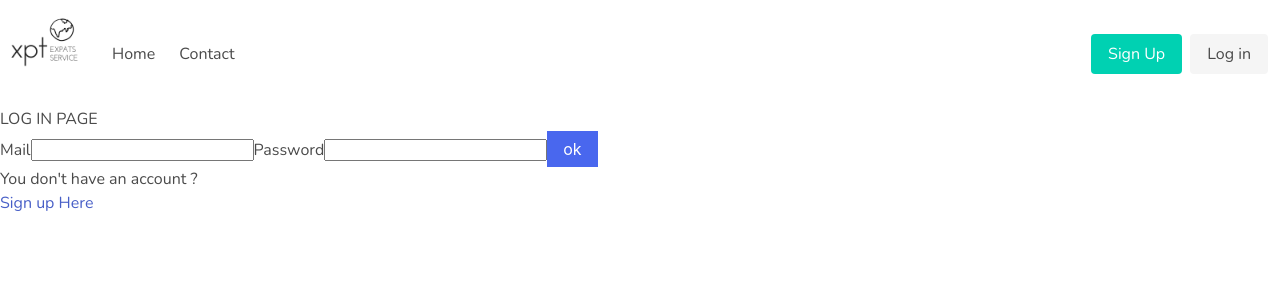
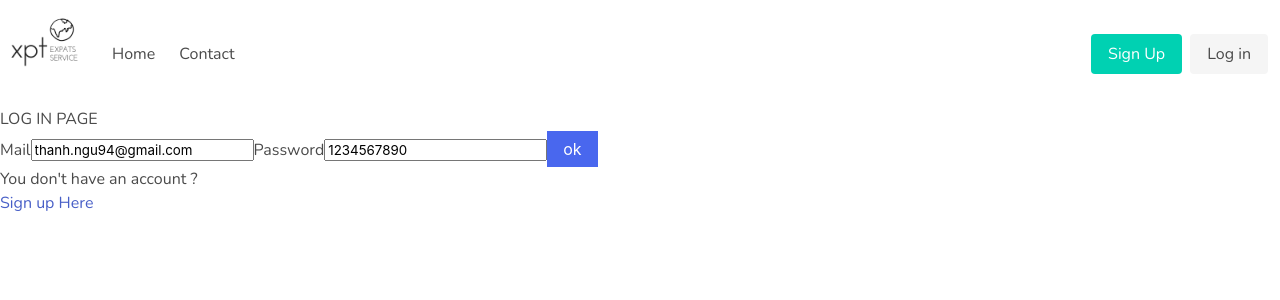
Before and after one commit to YagmurBakici/Project-3-client-side, a React (Create React App) app: page /login in a window 1280 px wide. Shown: the top 300 px of the page. Built offline with nearby package versions, Linux system fonts and the light colour scheme; no server answers.

Commit message:
new update login signup home contact nav

```diff
--- a/src/App.js
+++ b/src/App.js
@@ -7,80 +7,114 @@ import SignUp from "./components/pages/SignUp";
 import Contact from "./components/pages/Contact";
 import LogIn from "./components/pages/LogIn";
 import AllServices from "./components/pages/AllServices";
-import { Switch, Route } from "react-router-dom";
-import {createBrowserHistory} from "history";
+import { Switch, Route, Redirect } from "react-router-dom";
+import { createBrowserHistory } from "history";
 import AuthService from "./components/auth/ajax";
+import Profile from "./components/pages/Profile";
+import { withRouter } from "react-router-dom";
 
-const history = createBrowserHistory();
-export default class App extends Component {
+// import {createBrowserHistory} from "history";
+// const history = createBrowserHistory();
 
-  constructor(props){
-    super(props)
-    this.state = {loggedInUser:null};
+// const history = createBrowserHistory();
+class App extends Component {
+  constructor(props) {
+    super(props);
+    this.state = { loggedInUser: null };
     this.service = new AuthService();
   }
 
-  fetchUser(){
-    if(this.state.loggedInUser === null){
-      this.service.loggedin()
+  componentDidMount() {
+    this.fetchUser();
+    this.unlisten = this.props.history.listen(l => {
+      this.fetchUser();
+    });
+  }
+
+  componentWillUnmount() {
+    this.unlisten();
+  }
+
+  fetchUser() {
+    console.log("fetch the user", this.state.loggedInUser)
+    if (this.state.loggedInUser === null) {
+      this.service
+        .loggedin()
         .then(response => {
           this.setState({
-            loggedInUser : response
+            loggedInUser: response
           });
         })
-        .catch(err =>{
+        .catch(err => {
           this.setState({
             loggedInUser: false
-          })
-        })
+          });
+        });
     }
   }
 
   logoutUser = () => {
-    this.service.logout()
-      .then(()=>{
-        this.setState({ loggedInUser: null  });
-        // this.props.getUser(null)
-      })
-  }
-
+    this.service.logout().then(() => {
+      this.setState({ loggedInUser: false }, () => {
+        this.props.history.push("/login");
+      });
+    });
+  };
 
   getTheUser = userObj => {
-    this.setState({
+    console.log("at get the user, userObj")
+    this.setState(
+      {
         loggedInUser: userObj
-    }, () => { // ce callback est exec une fois le state set ....
-      console.log("lucky ?", this.state.loggedInUser)
-      // console.log(this.history)
-      history.push("/toto")
-    });
+      },
+      () => {
+        // ce callback est exec une fois le state set ....
+        // console.log("lucky ?", this.state.loggedInUser)
+        console.log(this.state.loggedInUser);
+        this.props.history.push("/profile");
       }
+    );
+  };
 
   render() {
-    this.fetchUser()
-    if(this.state.loggedInUser){
+    // this.fetchUser();
     return (
       <div className="App">
-          <Nav userInSession={this.state.loggedInUser}  logoutFromParent={this.logoutUser}/>
+        <Nav
+          userInSession={this.state.loggedInUser}
+          logoutFromParent={this.logoutUser}
+        />
         <Switch>
           <Route exact path="/" component={Home} />
+
+          <Route path="/profile" render={props => {
+              return !this.state.loggedInUser ?
+                <Redirect to="/login" /> : <Profile {...props} getUser={this.getTheUser} />
+              ;
+            }} />
           <Route path="/allservices" component={AllServices} />
           <Route path="/contact" component={Contact} />
-          </Switch>
-        </div>
-      );
-    } else {
-      return (
-        <div className="App">
-          <Nav userInSession={this.state.loggedInUser}/>
-          <Switch>
-            <Route exact path="/" component={Home} />
-            <Route path="/allservices" component={AllServices} />
-            <Route path="/contact" component={Contact} />
-            <Route path="/login" render={(props)=><LogIn {...props} getUser={this.getTheUser}/>} />
-            <Route path="/signup" render={(props)=><SignUp {...props} getUser={this.getTheUser}/>}/>
+          <Route
+            path="/login"
+            render={props => {
+              return !this.state.loggedInUser ? (
+                <LogIn {...props} getUser={this.getTheUser} />
+              ) : null;
+            }}
+          />
+          <Route
+            path="/signup"
+            render={props => {
+              return !this.state.loggedInUser ? (
+                <SignUp {...props} getUser={this.getTheUser} />
+              ) : null;
+            }}
+          />
+          )} />
         </Switch>
       </div>
     );
   }
 }
-}
+
+export default withRouter(App);
--- a/src/components/pages/Home.jsx
+++ b/src/components/pages/Home.jsx
@@ -1,6 +1,6 @@
 import React, { Component } from "react";
 // import Boxes from "./../partials/Boxes";
-import InitialForm from "./../InitialForm";
+// import InitialForm from "./../InitialForm";
 import "./Home.css";
 
 export default class Home extends Component {
@@ -30,7 +30,7 @@ export default class Home extends Component {
         </div>
 
         {/* <Boxes /> */}
-        <InitialForm props={this.props} />
+        {/* <InitialForm props={this.props} /> */}
       </div>
     );
   }
--- a/src/components/pages/LogIn.jsx
+++ b/src/components/pages/LogIn.jsx
@@ -6,9 +6,9 @@ import {Link} from "react-router-dom";
 export default class LogIn extends Component {
   constructor(props){
     super(props);
-    this.state= {mail:"",password:""}
+    this.state= {mail:"thanh.ngu94@gmail.com",password:"1234567890"}
     this.service = new AuthService();
-    console.log(this.props)
+    // console.log(this.props)
   }
 
 
@@ -40,9 +40,9 @@ export default class LogIn extends Component {
       <form onSubmit={this.handleSubmit}>
         <h1>LOG IN PAGE</h1>
         <label htmlFor="">Mail</label>
-        <input name="mail" type="text" onChange={this.handleInput} />
+        <input name="mail" type="text" value={this.state.mail} onChange={this.handleInput} />
         <label htmlFor="">Password</label>
-        <input name="password" type="text" onChange={this.handleInput} />
+        <input name="password" type="text" value={this.state.password} onChange={this.handleInput} />
         <button>ok</button>
       </form>
       <p>You don't have an account ?</p>
--- a/src/components/pages/SignUp.jsx
+++ b/src/components/pages/SignUp.jsx
@@ -30,7 +30,7 @@ export default class SignUp extends Component {
             password: ""
         });
         this.props.getUser(res)
-        console.log(this.props)
+        console.log(this.history)
         this.history.push('/')
     })
     .catch( error => console.log(error) )
--- a/src/components/partials/Nav.jsx
+++ b/src/components/partials/Nav.jsx
@@ -1,33 +1,21 @@
-import React,{Component} from "react";
-import { NavLink, Link} from "react-router-dom";
-import  AuthService from "./../auth/ajax";
-export default class Nav extends Component{
-
-  constructor(props){
-    super(props)
-    this.state= {loggedInUser:null}
-    this.service = new AuthService()
+import React, { Component } from "react";
+import { NavLink, Link } from "react-router-dom";
+import AuthService from "./../auth/ajax";
+export default class Nav extends Component {
+  constructor(props) {
+    super(props);
+    this.state = { loggedInUser: null };
+    this.service = new AuthService();
   }
 
-  componentWillReceiveProps(nextProps){
-    console.log("iciiiiii", nextProps)
-    this.setState({...this.state, loggedInUser: nextProps["userInSession"]  });
+  componentWillReceiveProps(nextProps) {
+    console.log("received props for user status", nextProps);
+    this.setState({ ...this.state, loggedInUser: nextProps["userInSession"] });
   }
 
-  // logoutUser = () => {
-  //   this.service.logout()
-  //     .then(()=>{
-  //       this.setState({ loggedInUser: null  });
-  //       // this.props.getUser(null)
-  //     })
-  // }
-
-  render(){
-
-    ////////////////////////////////////////////////
-    /////////////IF LOGGED IN///////////////////////
-    ////////////////////////////////////////////////
-    if(this.state.loggedInUser){
+  render() {
+    console.log("PROP USER IN SESSION",this.props);
+    // console.log(this.props.userInSession)
     return (
       <nav className="navbar" role="navigation" aria-label="main navigation">
         <div className="navbar-brand">
@@ -49,7 +37,7 @@ export default class Nav extends Component{
 
         <div id="navbarBasicExample" className="navbar-menu">
           <div className="navbar-start">
-              <NavLink to="/" className="navbar-item">
+            <NavLink exact to="/" className="navbar-item">
               Home
             </NavLink>
             <NavLink to="/contact" className="navbar-item">
@@ -59,69 +47,32 @@ export default class Nav extends Component{
           <div className="navbar-end">
             <div className="navbar-item">
               <div className="buttons">
-                  <NavLink className="button is-primary" to="/Profile">
+                {this.props.userInSession ? (
+                  <React.Fragment>
+                    <NavLink className="button is-primary" to="/profile">
                       Profile
                     </NavLink>
 
-                  <Link to="/" className="button is-light">
-                  <button onClick={this.props.logoutFromParent}>Logout</button>
-                    {/* <button onClick={()=> this.logoutUser()}>Logout</button> */}
-                  </Link>
+                    <button onClick={this.props.logoutFromParent}>
+                      Logout
+                    </button>
+                  </React.Fragment>
+                ) : (
+                  <React.Fragment>
+                    <NavLink className="button is-primary" to="/signup">
+                      Sign Up
+                    </NavLink>
+
+                    <NavLink to="/login" className="button is-light">
+                      Log in
+                    </NavLink>
+                  </React.Fragment>
+                )}
               </div>
             </div>
           </div>
         </div>
       </nav>
     );
-
-    ////////////////////////////////////////////////
-    /////////////IF NOT LOGGED//////////////////////
-    ////////////////////////////////////////////////
-    } else{
-      return(
-        <nav className="navbar" role="navigation" aria-label="main navigation">
-          <div className="navbar-brand">
-            <NavLink exact to="/">
-              <img src="./../xpt.png" alt="logo" width="100rem" height="600rem" />
-            </NavLink>
-            <a
-              role="button"
-              className="navbar-burger burger"
-              aria-label="menu"
-              aria-expanded="false"
-              data-target="navbarBasicExample"
-            >
-              <span aria-hidden="true" />
-              <span aria-hidden="true" />
-              <span aria-hidden="true" />
-            </a>
-          </div>
-
-          <div id="navbarBasicExample" className="navbar-menu">
-            <div className="navbar-start">
-              <NavLink to="/" className="navbar-item">
-                Home
-              </NavLink>
-              <NavLink to="/contact" className="navbar-item">
-                Contact
-              </NavLink>
-            </div>
-            <div className="navbar-end">
-              <div className="navbar-item">
-                <div className="buttons">
-                  <NavLink className="button is-primary" to="/SignUp">
-                    Sign Up
-                  </NavLink>
-
-                  <NavLink to="/login" className="button is-light">
-                    Log in
-                  </NavLink>
-                </div>
-              </div>
-            </div>
-          </div>
-        </nav>
-      )
   }
 }
-}
--- a/src/index.js
+++ b/src/index.js
@@ -1,14 +1,15 @@
 import React from "react";
 import ReactDOM from "react-dom";
-import { BrowserRouter } from "react-router-dom";
-import "./index.css";
+import { BrowserRouter, Route } from "react-router-dom";
 import App from "./App";
 import * as serviceWorker from "./serviceWorker";
+import "./index.css";
 import "bulma/css/bulma.css";
+
 
 ReactDOM.render(
   <BrowserRouter>
-    <App />
+    <Route path="/" component={ App }/>
   </BrowserRouter>,
   document.getElementById("root")
 );
```
Also changed, not shown: src/components/pages/Contact.jsx (+5 -5 lines). Lines whose indentation alone changed are shown as unchanged.
